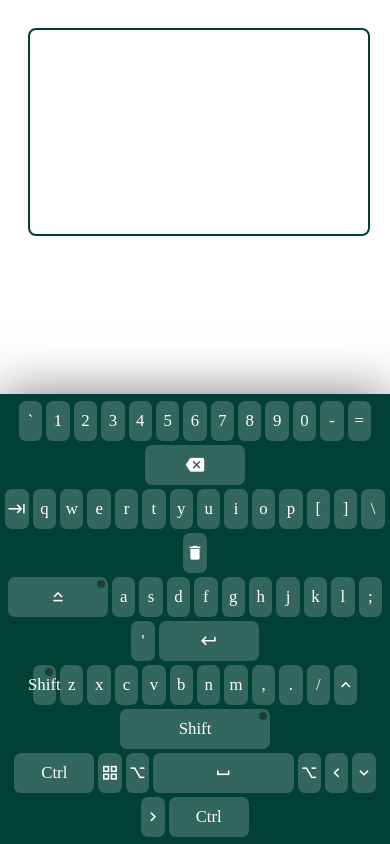
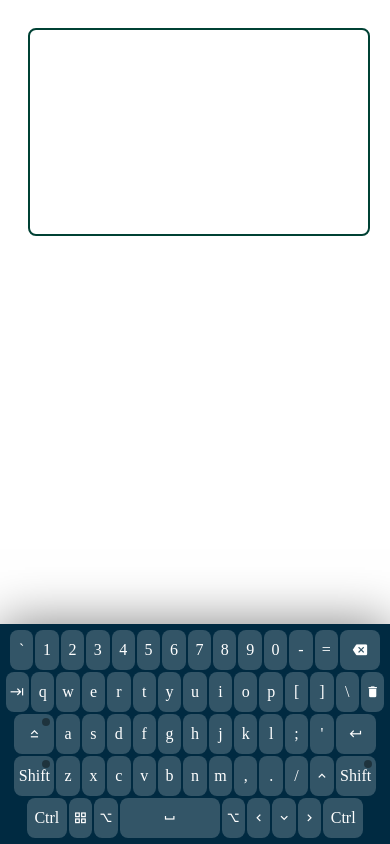
Before and after one commit to StarkovSergey/virtual-keyboard, a website built with webpack: page src/index.html in a window 390 px wide. Built offline with nearby package versions, Linux system fonts and the light colour scheme.

Commit message:
feat: improve styles for mobile devices

```diff
--- a/src/components/keyboard/keyboard.js
+++ b/src/components/keyboard/keyboard.js
@@ -190,7 +190,7 @@ export class Keyboard {
           break;
         case 'ShiftLeft': // TODO: add shift right and left interaction
           keyElement.textContent = 'Shift';
-          keyElement.classList.add('keyboard__key--activatable', 'keyboard__key--fil');
+          keyElement.classList.add('keyboard__key--activatable', 'keyboard__key--fill');
           keyElement.addEventListener('click', () => {
             this.#toggleActiveClass(keyElement);
             keyElement.classList.toggle('keyboard__key--shift-active');
--- a/src/components/keyboard/keyboard.scss
+++ b/src/components/keyboard/keyboard.scss
@@ -5,7 +5,7 @@
   width: 100%;
   margin: 0 auto;
   padding: 5px 0;
-  background-color: #004134;
+  background-color: #002a41;
   box-shadow: 0 0 50px rgb(0 0 0 / 50%);
   user-select: none; // ?
 }
@@ -49,6 +49,16 @@
     }
   }
 
+  @media (width < 610px) {
+    max-width: 80px;
+    padding: 1px;
+    font-size: 1em;
+
+    .material-icons {
+      font-size: 0.9em;
+    }
+  }
+
   &:hover {
     background-color: rgba(255 255 255 / 10%);
   }
@@ -64,21 +74,65 @@
   &--wide {
     width: 100%;
     max-width: 100px;
+
+    @media (width < 750px) {
+      max-width: 80px;
+    }
+
+    @media (width < 650px) {
+      max-width: 60px;
+    }
+
+    @media (width < 430px) {
+      max-width: 40px;
+    }
   }
 
   &--fill {
     width: 100%;
     max-width: 80px;
+
+    @media (width < 830px) {
+      max-width: 60px;
+    }
+
+    @media (width < 430px) {
+      max-width: 40px;
+    }
   }
 
   &--shift-right {
     width: 100%;
     max-width: 150px;
+
+    @media (width < 830px) {
+      max-width: 120px;
+    }
+
+    @media (width < 685px) {
+      max-width: 100px;
+    }
+
+    @media (width < 625px) {
+      max-width: 60px;
+    }
+
+    @media (width < 430px) {
+      max-width: 40px;
+    }
   }
 
   &--extra-wide {
     width: 36%;
     max-width: 500px;
+
+    @media (width < 500px) {
+      max-width: 130px;
+    }
+
+    @media (width < 430px) {
+      max-width: 100px;
+    }
   }
 
   &--activatable {
```
